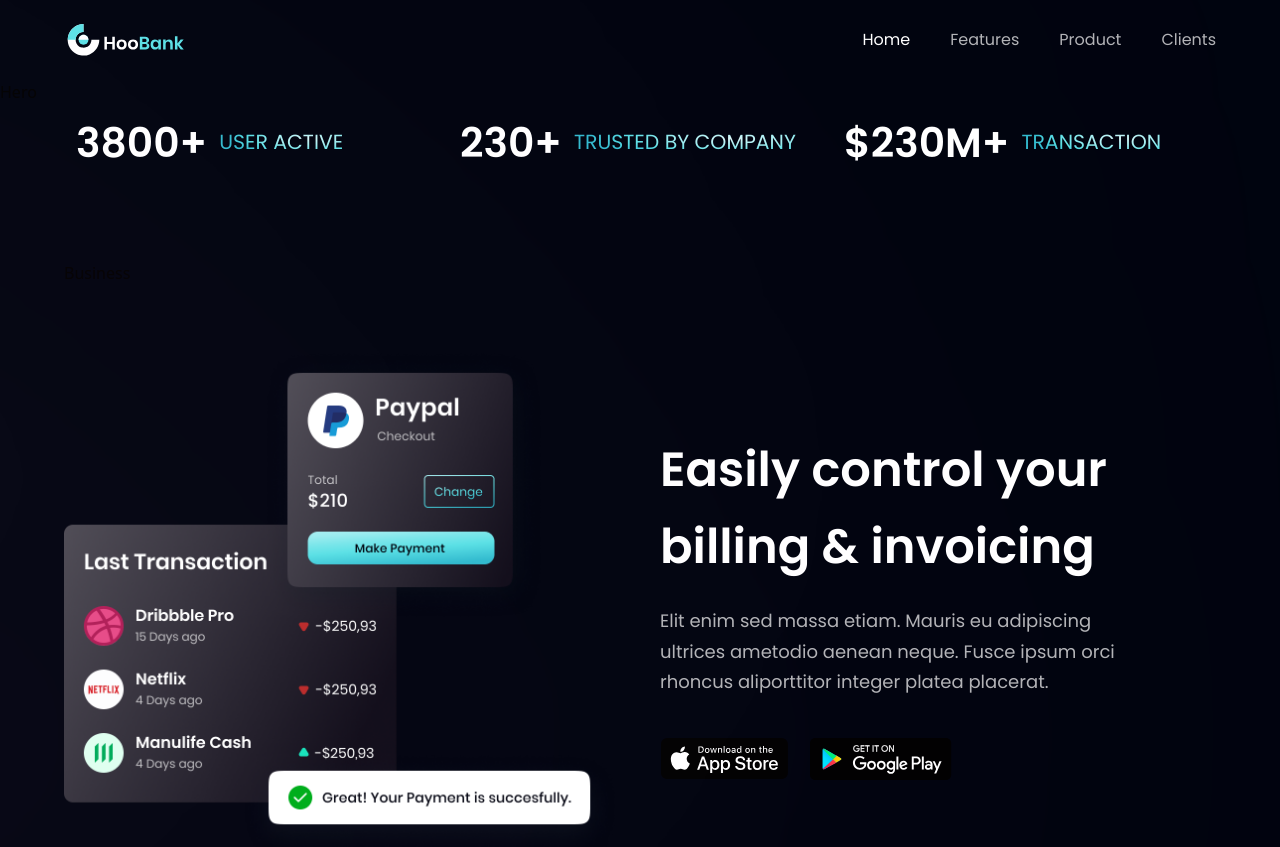
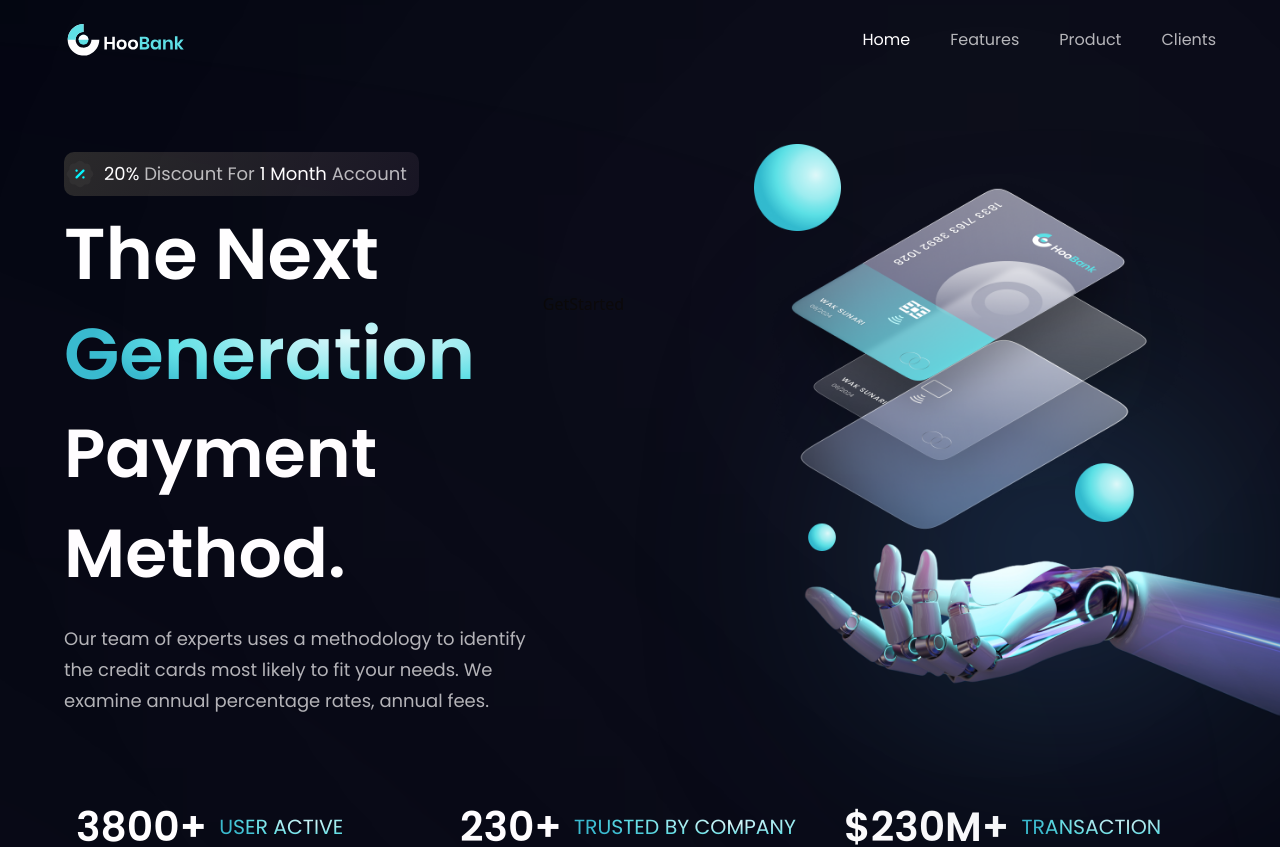
Before and after one commit to imadselka/bank-website, a React (Vite) app: page / in a window 1280 px wide. Shown: the top 847 px of the page. Built offline with nearby package versions, Linux system fonts and the light colour scheme.

Commit message:
finish hero

```diff
--- a/src/components/Hero.jsx
+++ b/src/components/Hero.jsx
@@ -1,5 +1,55 @@
-const Hero = () => {
-  return <div>Hero</div>;
-};
+import styles from "../style";
+import { discount, robot } from "../assets";
+import GetStarted from "./GetStarted";
+
+const Hero = () => (
+  <section id="home" className={`flex md:flex-row flex-col ${styles.paddingY}`}>
+    <div
+      className={`flex-1 ${styles.flexStart} flex-col xl:px-0 sm:px-16 px-6`}
+    >
+      <div className="flex flex-row items-center py-[6px] px-[4] bg-discount-gradient rounded-[10px] mb-2">
+        <img src={discount} alt="discount" className="w-[32px] h-[32px]" />
+        <p className={`${styles.paragraph} ml-2 mr-3`}>
+          <span className="text-white"> 20% </span>
+          Discount For <span className="text-white">1 Month</span> Account
+        </p>
+      </div>
+      <div className="flex flex-row justify-between items-center w-full">
+        <h1 className="text-white flex-1 font-poppins font-semibold ss:text-[72px] text-[52px] ss:leading-[100px] leading-[75px]">
+          The Next <br className="sm:block hidden" />{" "}
+          <span className="text-gradient">Generation </span>
+        </h1>
+        <div className="transition duration-150 ease-in-out ss:flex hidden md:mr-4 mr-0 getStartedButton">
+          <GetStarted />
+        </div>
+      </div>
+      <h1 className="text-white  font-poppins font-semibold sm:flex ss:text-[68px] text-[52px] ss:leading-[100px] leading-[75px] w-full">
+        Payment Method.
+      </h1>
+      <p className={`${styles.paragraph} max-w-[470px] mt-5`}>
+        Our team of experts uses a methodology to identify the credit cards most
+        likely to fit your needs. We examine annual percentage rates, annual
+        fees.
+      </p>
+    </div>
+    <div className={`flex-1 flex ${styles.flexCenter} md:my-0 my-10 relative`}>
+      <img
+        src={robot}
+        alt="billing"
+        className="w-[100%] h-[100%] relative z-[5] "
+      />
+      <div className="absolute z-[0] w-[40%] h-[35%] top-0 pink__gradient" />
+      <div className="absolute z-[1] w-[80%] h-[80%] rounded-full white__gradient bottom-40" />
+      <div className="absolute z-[0] w-[50%] h-[50%] right-20 bottom-20 blue__gradient" />
+    </div>
+    <div
+      className={`ss:hidden ${styles.flexCenter} transition duration-150 ease-in-out `}
+    >
+      <div className={`hover:transition-hover getStartedButton`}>
+        <GetStarted />
+      </div>
+    </div>
+  </section>
+);
 
 export default Hero;
```
